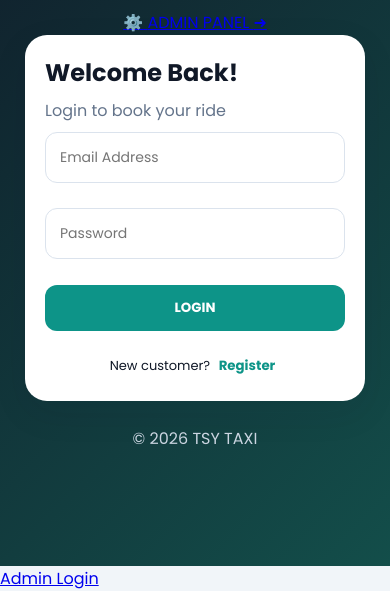
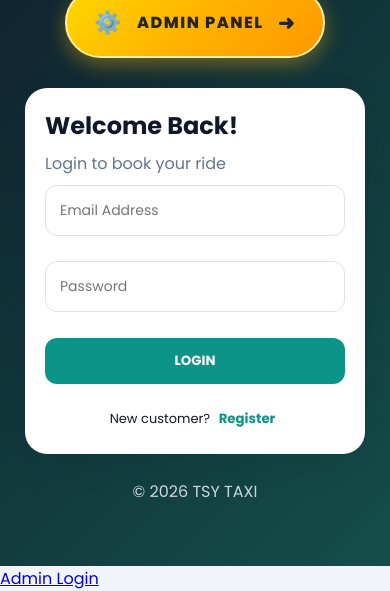
Before and after one commit to anandvenkatesh140-hash/thisaytaxii, a plain HTML site: page index.html in a window 390 px wide. Shown: the part 278-869 px from the top of the page. Drawn offline with Linux system fonts and the light colour scheme; no server answers.

Commit message:
Refactor and enhance style.css with new styles

```diff
--- a/style.css
+++ b/style.css
@@ -374,5 +374,67 @@ button:disabled {
     color: #0f766e;
 }
 
+.admin-button-container {
+    display: flex;
+    justify-content: center;
+    margin: 30px auto;
+    padding: 0 15px;
+}
+
+.admin-button {
+    width: 280px;
+    display: flex;
+    align-items: center;
+    gap: 14px;
+    padding: 16px 20px;
+    border-radius: 16px;
+    text-decoration: none;
+    color: white;
+    background: linear-gradient(135deg, #111827, #2563eb);
+    box-shadow: 0 8px 25px rgba(37, 99, 235, 0.25);
+    transition: 0.3s;
+}
+
+.admin-button-container {
+    display: flex;
+    justify-content: center;
+    margin: 30px auto;
+}
+
+.admin-button {
+    width: 260px;
+    padding: 17px 22px;
+    display: flex;
+    align-items: center;
+    justify-content: center;
+    gap: 14px;
+    border-radius: 50px;
+    background: linear-gradient(135deg, #FFD700, #FFB300, #FF9800);
+    color: #252525;
+    text-decoration: none;
+    font-size: 16px;
+    font-weight: 800;
+    letter-spacing: 1.5px;
+    box-shadow: 0 6px 20px rgba(255, 183, 0, 0.4);
+    border: 2px solid #fff0a6;
+    transition: all 0.3s ease;
+}
+
+.admin-button:hover {
+    transform: translateY(-4px) scale(1.03);
+    background: linear-gradient(135deg, #FFE766, #FFC107);
+    box-shadow: 0 10px 28px rgba(255, 183, 0, 0.55);
+}
+
+.admin-icon {
+    font-size: 22px;
+}
+
+.admin-arrow {
+    font-size: 20px;
+}
+
+
+
 
 }
```
